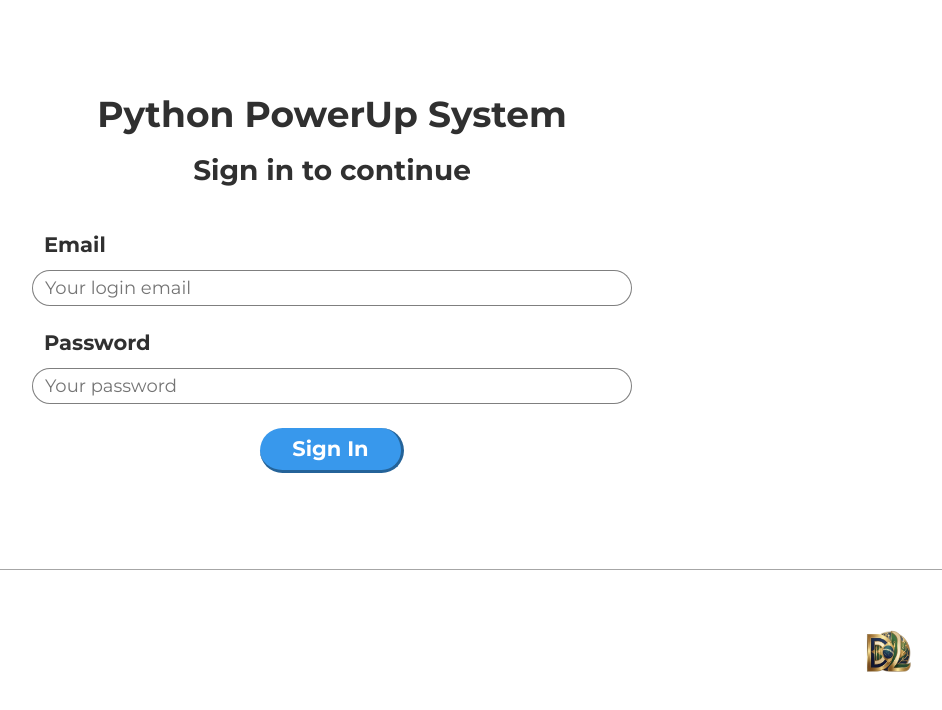
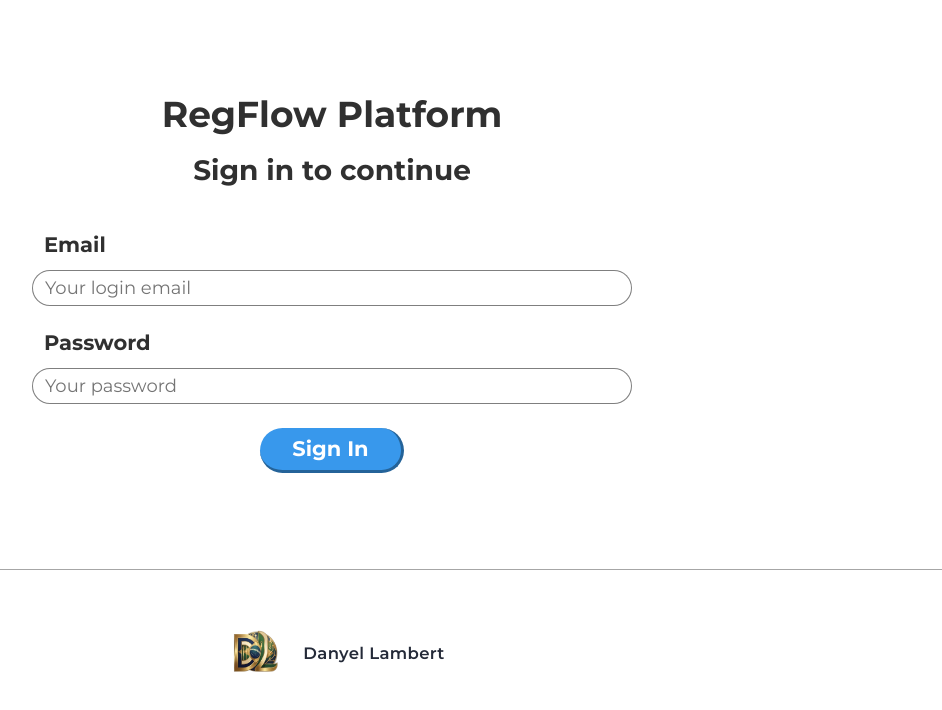
Before and after one commit to danyellambert/web-registration-automation, a plain HTML site: page web_page/exclusive_page/login.html in a window 1280 px wide. Shown: the whole page, without its empty margins (308-1250 px from the left). Drawn offline with Linux system fonts and the light colour scheme.

Commit message:
feat: update web page branding to RegFlow Platform

```diff
--- a/web_page/exclusive_page/login.html
+++ b/web_page/exclusive_page/login.html
@@ -46,7 +46,7 @@
     <div class="pglpy-secao">
       <div class="pglpy-container">
         <div class="pgtpy-div-titulo">
-          <div class="pgtpy-titulo-copy">Python PowerUp System</div>
+          <div class="pgtpy-titulo-copy">RegFlow Platform</div>
           <div class="pgtpy-subtitulo">Sign in to continue</div>
         </div>
         <div class="pgtpy-html w-embed">
@@ -89,9 +89,10 @@
           <img
             src="./assets/main_logo.webp"
             loading="lazy"
-            alt="Python PowerUp System logo"
+            alt="RegFlow Platform logo"
             class="footer-logo"
           />
+          <span class="footer-signature">Danyel Lambert</span>
         </div>
       </div>
 
@@ -178,9 +179,33 @@
             display: inline-block;
           }
 
+          .footer-container {
+            display: flex;
+            align-items: center;
+            justify-content: center;
+            gap: 1.2rem;
+            width: auto !important;
+            max-width: none !important;
+            overflow: visible !important;
+          }
+
           .footer-logo {
             width: 7.2rem;
             height: auto;
+          }
+
+          .footer-signature {
+            display: inline-block !important;
+            padding: 0;
+            border-radius: 0;
+            background: transparent;
+            box-shadow: none;
+            font-size: 1.65rem;
+            font-weight: 600;
+            color: rgba(17, 24, 39, 0.92) !important;
+            letter-spacing: 0.02em;
+            line-height: 1;
+            white-space: nowrap;
           }
 
           @media (max-width: 991px) {
@@ -198,6 +223,15 @@
           @media (max-width: 479px) {
             html {
               font-size: 43.75%;
+            }
+
+            .footer-container {
+              flex-direction: column;
+              gap: 0.6rem;
+            }
+
+            .footer-signature {
+              font-size: 1.5rem;
             }
           }
         </style>
```
Also changed, not shown: web_page/exclusive_page/index.html (+1 -1 lines), web_page/exclusive_page/products.html (+35 -1 lines).
